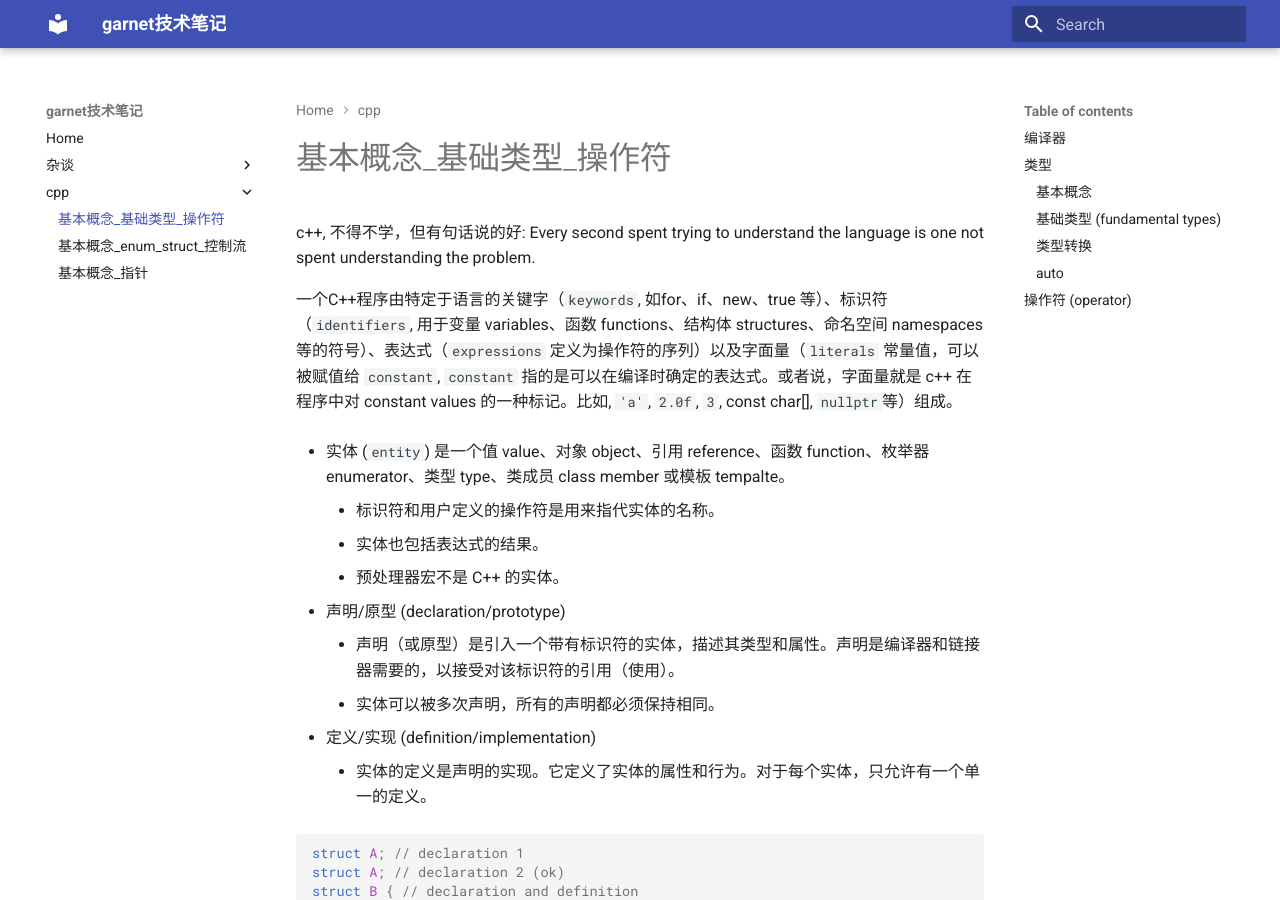
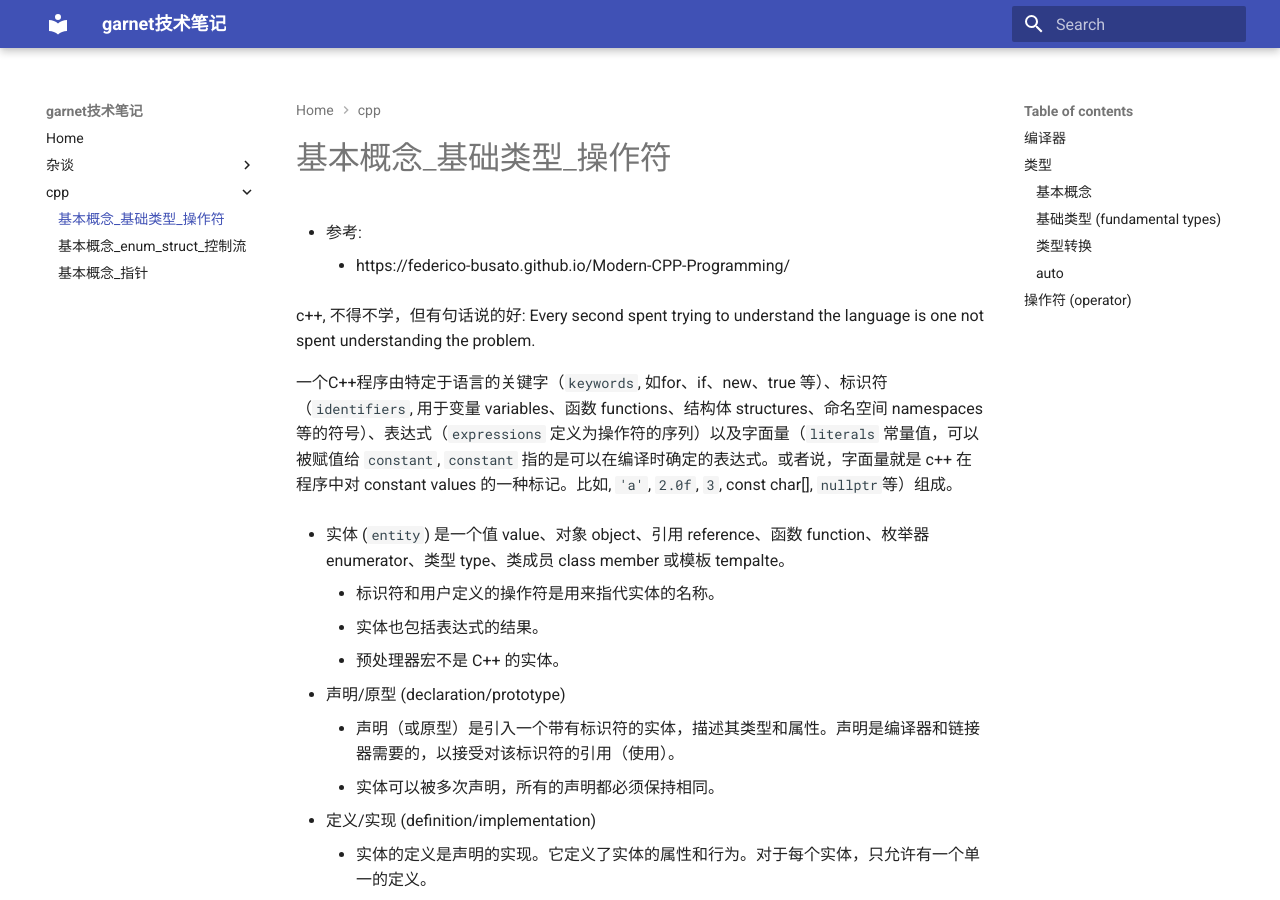
Before and after one commit to ymma98/technotes, an MkDocs documentation site: the page built from docs/cpp/基本概念_基础类型_操作符.md, in a window 1280 px wide and 900 px high. Built offline with MkDocs 1.6.1 and Material for MkDocs 9.7.7, drawn with Linux system fonts in a browser that asks for light colours; formulas are drawn with MathJax 3; part of the change alters nothing that is shown.

Commit message:
docs/cpp/基本概念_基础类型_操作符.md updated from https://stackedit.cn/

```diff
--- a/docs/cpp/基本概念_基础类型_操作符.md
+++ b/docs/cpp/基本概念_基础类型_操作符.md
@@ -1,4 +1,7 @@
 # 基本概念_基础类型_操作符
+
+* 参考:
+	* https://federico-busato.github.io/Modern-CPP-Programming/
 
 c++, 不得不学，但有句话说的好: Every second spent trying to understand the language is one not spent understanding the problem.
 
@@ -319,6 +322,6 @@ int a = 5, b = 7;
 
 
 <!--stackedit_data:
-eyJoaXN0b3J5IjpbLTE5MTU0NjA0NTMsMTMzOTI4Nzk3Nyw5Nj
-A5NzU1ODddfQ==
+eyJoaXN0b3J5IjpbLTE4NjkzODU0NSwxMzM5Mjg3OTc3LDk2MD
+k3NTU4N119
 -->
```
